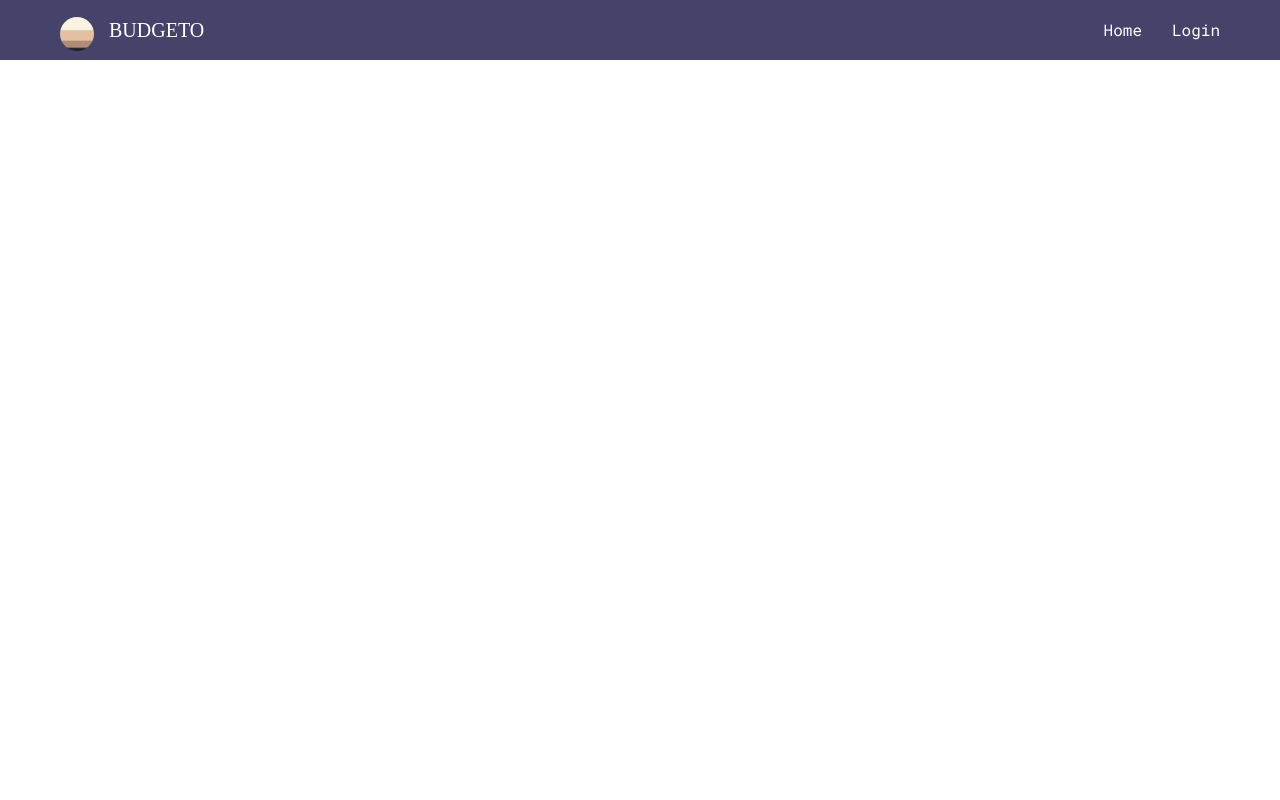
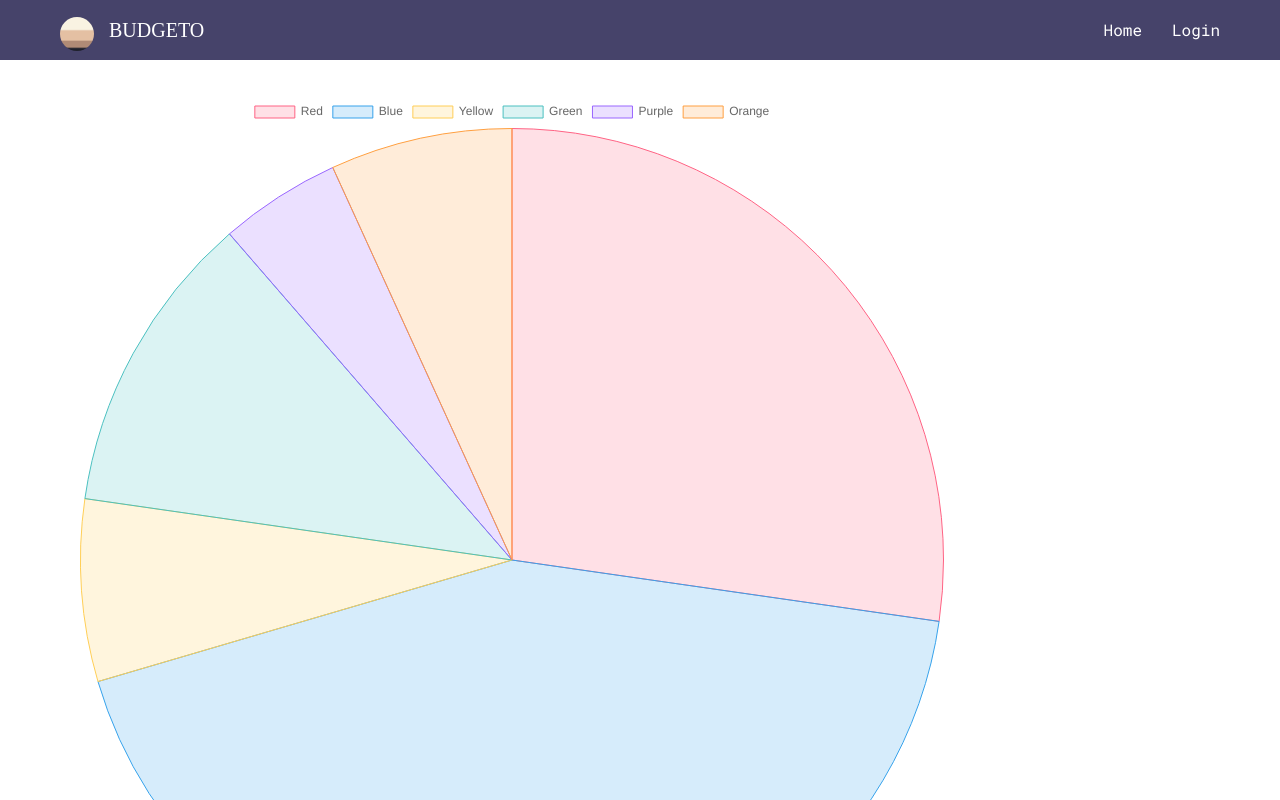
Before and after one commit to chntlc/budgeto, a React (Create React App) app: page /report in a window 1280 px wide. Shown: the top 800 px of the page. Built offline with nearby package versions, Linux system fonts and the light colour scheme; a web font is replaced by a local one.

Commit message:
start on report page

```diff
--- a/package.json
+++ b/package.json
@@ -10,6 +10,7 @@
     "antd": "^4.16.2",
     "chart.js": "^3.3.2",
     "react": "^17.0.2",
+    "react-chartjs-2": "^3.0.3",
     "react-dom": "^17.0.2",
     "react-redux": "^7.2.4",
     "react-router-dom": "^5.2.0",
--- a/src/components/ReportPage.js
+++ b/src/components/ReportPage.js
@@ -1,11 +1,56 @@
 import React from "react";
 import { connect } from "react-redux";
+import { Carousel } from "antd";
+import { Pie, Line } from "react-chartjs-2";
+import "../css/ReportPage.css";
 
 class ReportPage extends React.Component {
+  constructor(props) {
+    super();
+  }
+
   render() {
+    const data = {
+      labels: ["Red", "Blue", "Yellow", "Green", "Purple", "Orange"],
+      datasets: [
+        {
+          label: "# of Votes",
+          data: [12, 19, 3, 5, 2, 3],
+          backgroundColor: [
+            "rgba(255, 99, 132, 0.2)",
+            "rgba(54, 162, 235, 0.2)",
+            "rgba(255, 206, 86, 0.2)",
+            "rgba(75, 192, 192, 0.2)",
+            "rgba(153, 102, 255, 0.2)",
+            "rgba(255, 159, 64, 0.2)",
+          ],
+          borderColor: [
+            "rgba(255, 99, 132, 1)",
+            "rgba(54, 162, 235, 1)",
+            "rgba(255, 206, 86, 1)",
+            "rgba(75, 192, 192, 1)",
+            "rgba(153, 102, 255, 1)",
+            "rgba(255, 159, 64, 1)",
+          ],
+          borderWidth: 1,
+        },
+      ],
+    };
     return (
-      <div>
-        <></>
+      <div className="reportpage page-content">
+        <Carousel dotPosition="right">
+          <div>
+            <Pie data={data} />
+          </div>
+          {(this.props.mode === "calendar" &&
+            this.props.calendarMode === "year") ||
+          (this.props.mode === "custom-range" &&
+            this.props.periodStart !== this.props.periodEnd) ? (
+            <div>
+              <Line />
+            </div>
+          ) : null}
+        </Carousel>
       </div>
     );
   }
--- /dev/null
+++ b/src/css/ReportPage.css
@@ -0,0 +1,4 @@
+.reportpage {
+  width: 80vw;
+  height: 80vh;
+}
```
Also changed, not shown: 1 other file (tests, documents, lock files or other folders).
